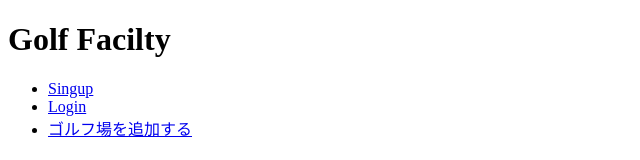
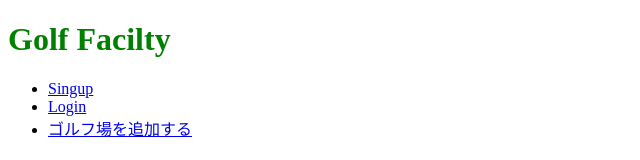
Before and after one commit to hiromi2525/golf-info, a Vue app: page / in a window 1280 px wide. Shown: the top 160 px of the page, without its empty margins (0-640 px from the left). Built offline with nearby package versions, Linux system fonts and the light colour scheme.

Commit message:
トップ画面のタイトルカラー変更

```diff
--- a/src/pages/top-page.vue
+++ b/src/pages/top-page.vue
@@ -1,5 +1,5 @@
 <template>
-    <h1>Golf Facilty</h1>
+  <h1 class="green">Golf Facilty</h1>
   <ul class="tab-menu-base">
     <li><router-link to="/signup">Singup</router-link></li>
     <li><router-link to="/login">Login</router-link></li>
@@ -7,12 +7,10 @@
   </ul>
 </template>
 
-  <script>
-
-  </script>
+<script></script>
 
 <style>
-  .red {
-    color: red;
+.green {
+  color: green;
 }
 </style>
```
Lines whose indentation alone changed are shown as unchanged.
